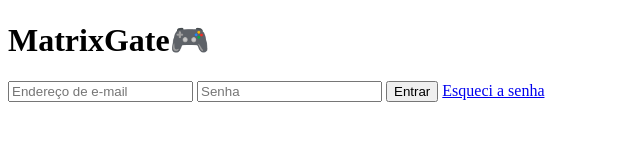
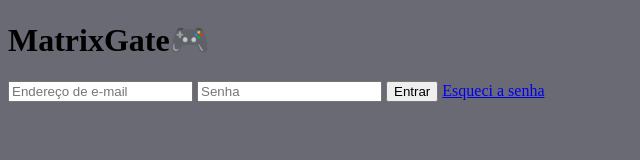
Before and after one commit to SousaEliza/login.mg, a plain HTML site: page index.html in a window 1280 px wide. Shown: the whole page, without its empty margins (0-640 px from the left). Drawn offline with Linux system fonts and the light colour scheme.

Commit message:
feat: Cor de fundo definida

```diff
--- a/index.html
+++ b/index.html
@@ -3,6 +3,7 @@
   <head>
     <meta charset="UTF-8">
     <meta name="viewport" content="width=device-width, initial-scale=1.0">
+    <link rel="stylesheet" href="style.css">
     <title>Login</title>
   </head>
   <body>
--- /dev/null
+++ b/style.css
@@ -0,0 +1,3 @@
+body {
+  background-color: rgba(55, 55, 70, 0.74);
+}
```
